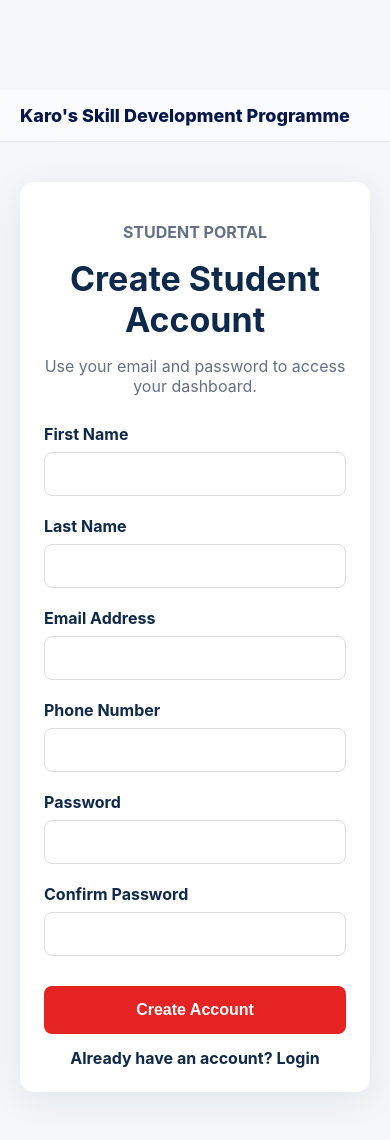
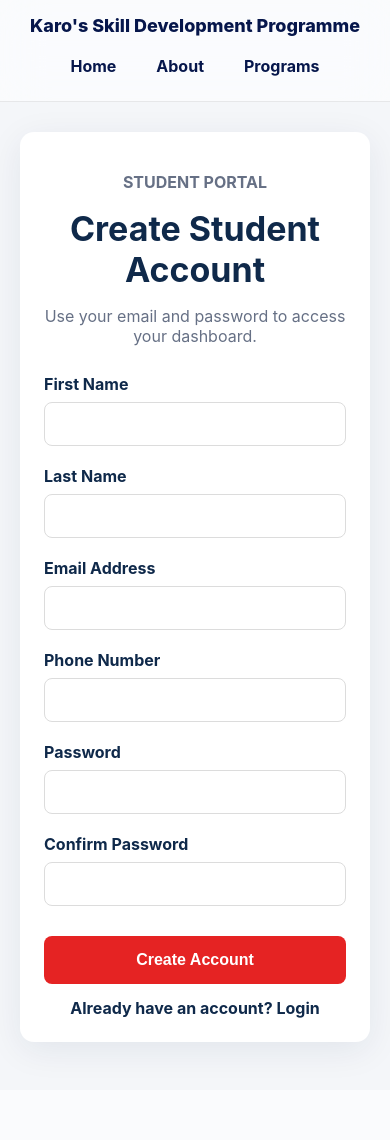
Before and after one commit to Jamesenocode/skillapp, a Django app: page /register/ in a window 390 px wide. After the commit the page ends 1057 px from the top, so only its background shows below. Run offline with Django 5.2, Linux system fonts and the light colour scheme.

Commit message:
navbar fixes, mobile responsiveness, scroll hide, and UI improvements

```diff
--- a/static/css/home.css
+++ b/static/css/home.css
@@ -1700,3 +1700,54 @@ body {
         position: relative;
     }
 }
+
+html, body {
+    margin: 0;
+    padding: 0;
+}
+body {
+    overflow-x: hidden;
+}
+
+
+@media (max-width: 768px) {
+    .startup-navbar {
+        flex-direction: column;
+        align-items: center;
+        text-align: center;
+        padding: 15px 20px;
+        gap: 10px;
+    }
+
+    .startup-navbar .logo {
+        width: 100%;
+        text-align: center;
+        font-size: 18px;
+    }
+
+    .startup-navbar nav {
+        width: 100%;
+        display: flex;
+        justify-content: center;
+        flex-wrap: wrap;
+        gap: 12px;
+    }
+}
+
+@media (max-width: 768px) {
+    .startup-navbar nav {
+        display: flex !important;
+        flex-direction: row;
+        flex-wrap: wrap;
+        justify-content: center;
+    }
+}
+
+.auth-wrapper {
+    padding-top: 10px;
+}
+
+body.form-page {
+    margin: 0;
+    padding: 0;
+}
```
